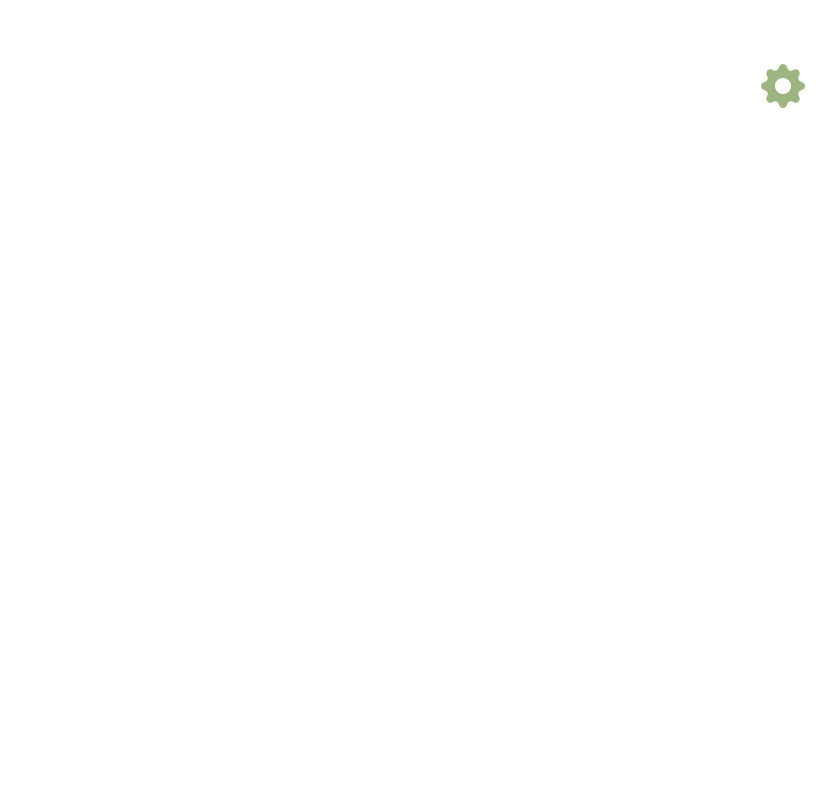
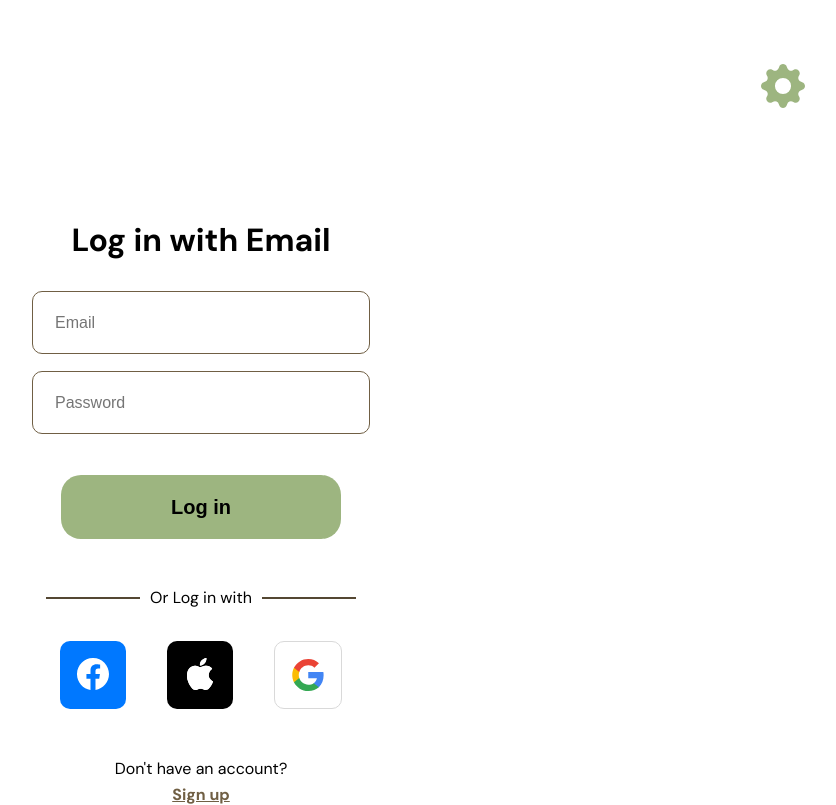
Before and after one commit to ohmaruko/Tranquify, a Next.js app: page /logIn in a window 1280 px wide. Shown: the whole page, without its empty margins (439-1275 px from the left). Built offline with nearby package versions, Linux system fonts and the light colour scheme.

Commit message:
develop and style logIn.js

```diff
--- /dev/null
+++ b/components/InputField/InputField.module.css
@@ -0,0 +1,10 @@
+.input {
+    width: 292px;
+    height: 61px;
+    border-radius: 10px;
+    border: 1px solid var(--brown);
+    margin-bottom: 17px;
+    padding: 0 22px;
+    font-size: var(--font-body);
+    color: var(--black);
+}
--- /dev/null
+++ b/components/InputField/index.js
@@ -0,0 +1,17 @@
+import styles from "./InputField.module.css";
+
+export default function InputField({placeholder}) {
+
+    return (
+        <div className={styles.inputContainer}>
+                <input
+                    type="email"
+                    id="email"
+                    className={styles.input}
+                    placeholder={placeholder}
+                    // value={firstName}
+                    // onChange={(e) => setFirstName(e.target.value)}
+                />
+        </div>
+    )
+}
--- a/components/LinkButton/LinkButton.module.css
+++ b/components/LinkButton/LinkButton.module.css
@@ -11,7 +11,3 @@
 .link:active {
     color: var(--black);
 }
-
-.linkContainer {
-    margin-top: 45px;
-}
--- a/pages/index.js
+++ b/pages/index.js
@@ -23,7 +23,10 @@ export default function Home() {
           <GreenButton text="Log in" />
           <BeigeButton text="Sign up" />
         </div>
-        <LinkButton link="/logIn" linkText="Continue as guest"/>
+        <div className={styles.linkContainer}>
+          <LinkButton link="/logIn" linkText="Continue as guest"/>
+        </div>
+
       </main>
     </>
   );
--- a/pages/logIn.js
+++ b/pages/logIn.js
@@ -3,8 +3,8 @@ import Image from "next/image";
 import styles from "@/styles/LogIn.module.css";
 import TopBar from "@/components/TopBar";
 import GreenButton from "@/components/GreenButton";
-import BeigeButton from "@/components/BeigeButton";
 import LinkButton from "@/components/LinkButton";
+import InputField from "@/components/InputField";
 
 
 export default function LogIn() {
@@ -19,7 +19,54 @@ export default function LogIn() {
             <TopBar/>
             <main className={`${styles.main}`}>
                 <div className={styles.content}>
+                    <h1 className={styles.logInText}>Log in with Email</h1>
+                    <form>
+                        <InputField placeholder="Email"/>
+                        <InputField placeholder="Password"/>
+                    </form>
+                    <div className={styles.loginButton}>
+                        <GreenButton text="Log in" />
+                    </div>
 
+                    <div className={styles.division}>
+                        <div className={styles.lineContainer}>
+                            <hr className={styles.line}/>
+                        </div>
+                        <p>Or Log in with</p>
+                        <div className={styles.lineContainer}>
+                            <hr className={styles.line}/>
+                        </div>
+                    </div>
+                    <div className={styles.otherLogin}>
+                        <div className={styles.facebook}>
+                            <svg xmlns="http://www.w3.org/2000/svg" width="32" height="32" fill="white" class="bi bi-facebook" viewBox="0 0 16 16">
+                                <path d="M16 8.049c0-4.446-3.582-8.05-8-8.05C3.58 0-.002 3.603-.002 8.05c0 4.017 2.926 7.347 6.75 7.951v-5.625h-2.03V8.05H6.75V6.275c0-2.017 1.195-3.131 3.022-3.131.876 0 1.791.157 1.791.157v1.98h-1.009c-.993 0-1.303.621-1.303 1.258v1.51h2.218l-.354 2.326H9.25V16c3.824-.604 6.75-3.934 6.75-7.951"/>
+                            </svg>
+                        </div>
+                        <div className={styles.apple}>
+                            <svg xmlns="http://www.w3.org/2000/svg" width="32" height="32" fill="white" class="bi bi-apple" viewBox="0 0 16 16">
+                                <path d="M11.182.008C11.148-.03 9.923.023 8.857 1.18c-1.066 1.156-.902 2.482-.878 2.516s1.52.087 2.475-1.258.762-2.391.728-2.43m3.314 11.733c-.048-.096-2.325-1.234-2.113-3.422s1.675-2.789 1.698-2.854-.597-.79-1.254-1.157a3.7 3.7 0 0 0-1.563-.434c-.108-.003-.483-.095-1.254.116-.508.139-1.653.589-1.968.607-.316.018-1.256-.522-2.267-.665-.647-.125-1.333.131-1.824.328-.49.196-1.422.754-2.074 2.237-.652 1.482-.311 3.83-.067 4.56s.625 1.924 1.273 2.796c.576.984 1.34 1.667 1.659 1.899s1.219.386 1.843.067c.502-.308 1.408-.485 1.766-.472.357.013 1.061.154 1.782.539.571.197 1.111.115 1.652-.105.541-.221 1.324-1.059 2.238-2.758q.52-1.185.473-1.282"/>
+                                <path d="M11.182.008C11.148-.03 9.923.023 8.857 1.18c-1.066 1.156-.902 2.482-.878 2.516s1.52.087 2.475-1.258.762-2.391.728-2.43m3.314 11.733c-.048-.096-2.325-1.234-2.113-3.422s1.675-2.789 1.698-2.854-.597-.79-1.254-1.157a3.7 3.7 0 0 0-1.563-.434c-.108-.003-.483-.095-1.254.116-.508.139-1.653.589-1.968.607-.316.018-1.256-.522-2.267-.665-.647-.125-1.333.131-1.824.328-.49.196-1.422.754-2.074 2.237-.652 1.482-.311 3.83-.067 4.56s.625 1.924 1.273 2.796c.576.984 1.34 1.667 1.659 1.899s1.219.386 1.843.067c.502-.308 1.408-.485 1.766-.472.357.013 1.061.154 1.782.539.571.197 1.111.115 1.652-.105.541-.221 1.324-1.059 2.238-2.758q.52-1.185.473-1.282"/>
+                            </svg>
+                        </div>
+                        <div className={styles.google}>
+                            <svg xmlns="http://www.w3.org/2000/svg" width="32" height="32" viewBox="0 0 32 32" fill="none">
+                            <g clip-path="url(#clip0_351_955)">
+                            <path d="M31.618 16.3682C31.618 15.2806 31.5298 14.1871 31.3417 13.1171H16.25V19.2784H24.8923C24.5337 21.2655 23.3814 23.0234 21.6941 24.1404V28.1382H26.85C29.8778 25.3515 31.618 21.2361 31.618 16.3682Z" fill="#4285F4"/>
+                            <path d="M16.25 32.0012C20.5653 32.0012 24.2045 30.5843 26.8559 28.1386L21.7 24.1408C20.2655 25.1167 18.4135 25.6694 16.2559 25.6694C12.0817 25.6694 8.54251 22.8533 7.27262 19.0671H1.95203V23.1884C4.66818 28.5913 10.2004 32.0012 16.25 32.0012Z" fill="#34A853"/>
+                            <path d="M7.26672 19.0672C6.5965 17.0801 6.5965 14.9283 7.26672 12.9412V8.81995H1.952C-0.317334 13.341 -0.317334 18.6675 1.952 23.1885L7.26672 19.0672Z" fill="#FBBC04"/>
+                            <path d="M16.25 6.33288C18.5311 6.29761 20.7358 7.15596 22.3878 8.73156L26.9559 4.16349C24.0634 1.44734 20.2243 -0.0459547 16.25 0.00107822C10.2004 0.00107822 4.66818 3.41096 1.95203 8.81974L7.26674 12.941C8.53075 9.14897 12.0759 6.33288 16.25 6.33288Z" fill="#EA4335"/>
+                            </g>
+                            <defs>
+                            <clipPath id="clip0_351_955">
+                            <rect width="32" height="32" fill="white"/>
+                            </clipPath>
+                            </defs>
+                            </svg>
+                        </div>
+                    </div>
+                    <p className={styles.noAccount}>Don't have an account?</p>
+                    <LinkButton link="/signUp" linkText="Sign up"/>
                 </div>
             </main>
         </>
--- a/styles/Home.module.css
+++ b/styles/Home.module.css
@@ -26,3 +26,7 @@
   text-align: center;
   gap: 24px;
 }
+
+.linkContainer {
+  margin-top: 45px;
+}
--- a/styles/LogIn.module.css
+++ b/styles/LogIn.module.css
@@ -0,0 +1,63 @@
+.content {
+    display: flex;
+    flex-direction: column;
+    justify-content: center;
+    align-items: center;
+}
+
+.logInText {
+    margin: 106px 0 30px 0;
+}
+
+.loginButton {
+    margin: 24px 0 32px 0;
+}
+
+.division {
+    display: flex;
+    flex-direction: row;
+
+}
+
+.otherLogin {
+    display: flex;
+    gap: 41px;
+    margin: 17px 0 49px 0;
+}
+
+.facebook {
+    background-color: #0078FF;
+    padding: 17px;
+    border-radius: 10px;
+    display: flex;
+}
+
+.apple {
+    background-color: var(--black);
+    padding: 17px;
+    border-radius: 10px;
+    display: flex;
+}
+
+.google {
+    background-color: var(--white);
+    padding: 17px;
+    border: 1px solid var(--light-gray);
+    border-radius: 10px;
+    display: flex;
+}
+
+.lineContainer {
+    display: flex;
+    align-items: center;
+    margin: 0 10px;
+}
+
+.line {
+    width: 92px;
+    border: 1px solid var(--dark-brown);
+}
+
+.noAccount {
+    margin: 0 0 5px 0;
+}
```
Also changed, not shown: pages/signUp.js (added).
